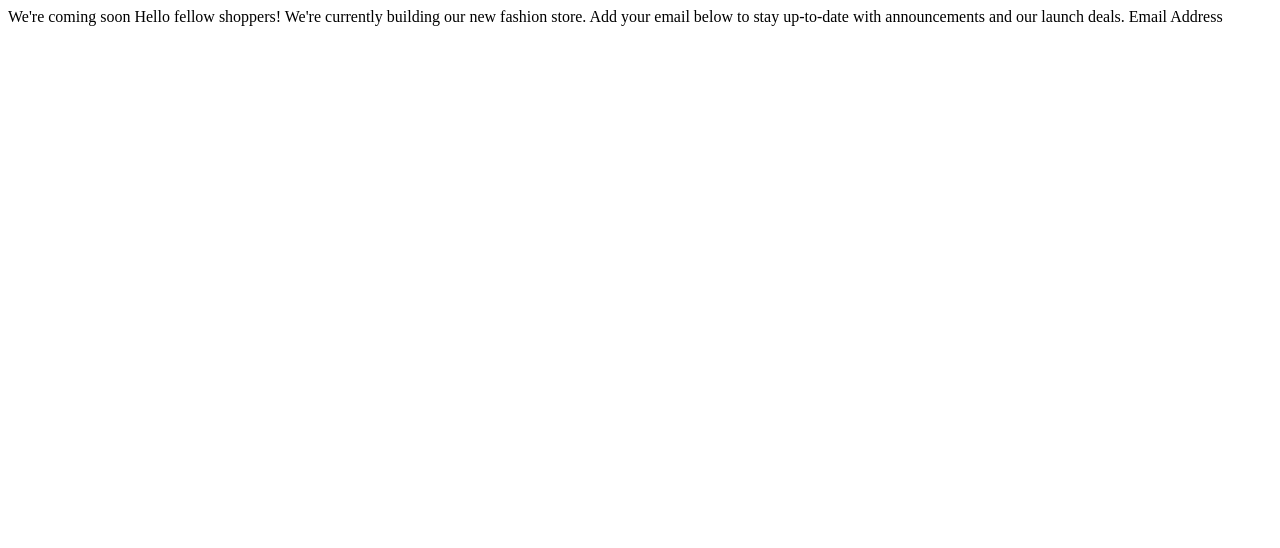
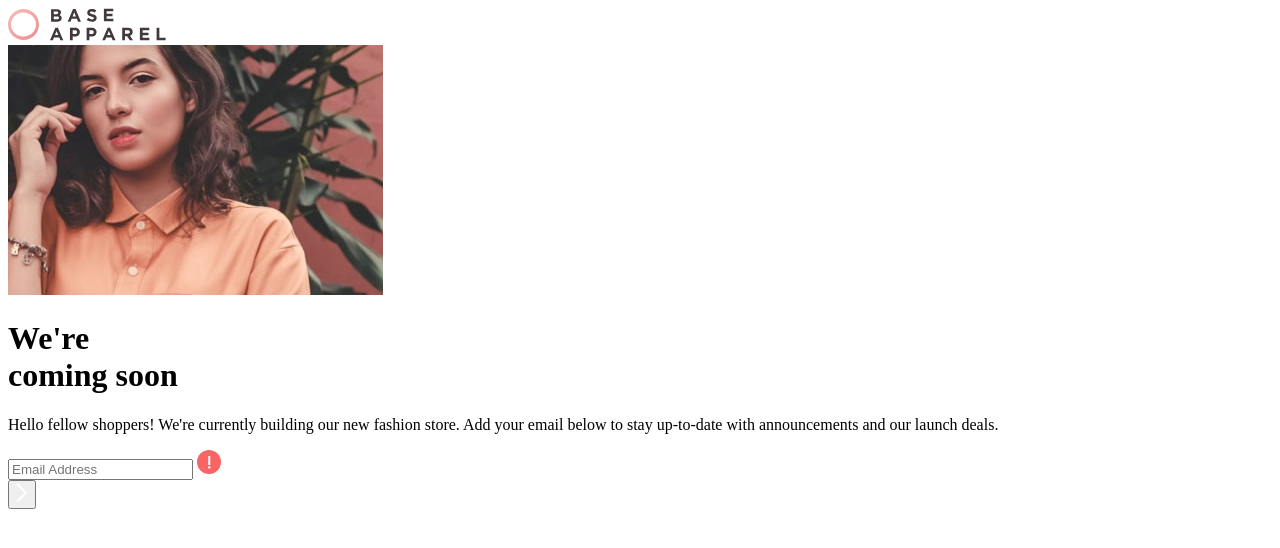
Before and after one commit to arogersrenee/base-apparel-coming-soon, a plain HTML site: page index.html in a window 1280 px wide. Drawn offline with Linux system fonts and the light colour scheme.

Commit message:
add html structure

```diff
--- a/index.html
+++ b/index.html
@@ -2,26 +2,40 @@
 <html lang="en">
 <head>
   <meta charset="UTF-8">
-  <meta name="viewport" content="width=device-width, initial-scale=1.0"> <!-- displays site properly based on user's device -->
+  <meta name="viewport" content="width=device-width, initial-scale=1.0">
 
   <link rel="icon" type="image/png" sizes="32x32" href="./images/favicon-32x32.png">
 
-  <title>Frontend Mentor | Base Apparel coming soon page</title>
+  <title>Base Apparel coming soon page</title>
 
-  <!-- Feel free to remove these styles or customise in your own stylesheet 👍 -->
-  <style>
-    .attribution { font-size: 11px; text-align: center; }
-    .attribution a { color: hsl(228, 45%, 44%); }
-  </style>
+  <!-- Fonts -->
+  <link rel="preconnect" href="https://fonts.googleapis.com">
+  <link rel="preconnect" href="https://fonts.gstatic.com" crossorigin>
+  <link href="https://fonts.googleapis.com/css2?family=Josefin+Sans:wght@300;400;600&display=swap" rel="stylesheet">
+
 </head>
 <body>
 
-  We're coming soon
+  <header><img src="images/logo.svg" alt="Base Apparel Logo"></header>
 
-  Hello fellow shoppers! We're currently building our new fashion store.
-  Add your email below to stay up-to-date with announcements and our launch deals.
+  <main>
+    <div class="hero-image"><img src="images/hero-mobile.jpg" alt="Woman wearing fashionable clothing"></div>
+    <div class="main-content">
+      <h1><span>We're</span><br>coming soon</h1>
+      <p>
+        Hello fellow shoppers! We're currently building our new fashion store.
+        Add your email below to stay up-to-date with announcements and our launch deals.
+      </p>
+      <form action="">
+        <div class="email-input">
+          <input type="email" name="email" id="email" placeholder="Email Address">
+          <img src="images/icon-error.svg" alt="error icon">
+        </div>
+        <button type="submit" value="" id="submit-btn"><img src="images/icon-arrow.svg" alt="submit icon"></button>
+      </form>
+    </div>
+  </main>
 
-  Email Address
 
 
 </body>
```
